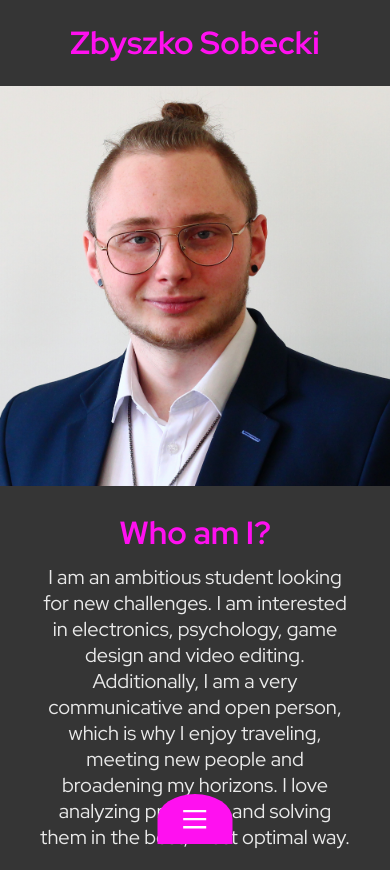
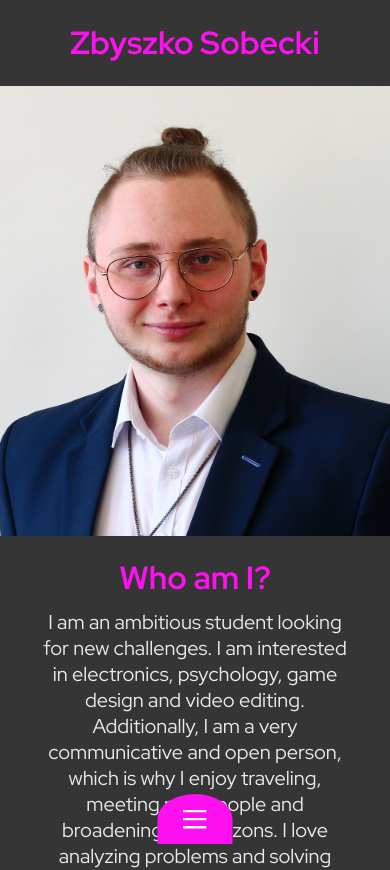
Before and after one commit to dziwuj/CV, a React (Vite) app: page / in a window 390 px wide. Shown: the top 870 px of the page. Built offline with nearby package versions, Linux system fonts and the light colour scheme.

Commit message:
changed prof img to div with background to fix object-fit bug after exporting to pdf

```diff
--- a/src/components/Photo.tsx
+++ b/src/components/Photo.tsx
@@ -4,7 +4,7 @@ import images from "../constants/images";
 const Photo = () => {
     return (
         <div className="photo">
-            <img alt="profile photo" src={images.prof} />
+            <div style={{ backgroundImage: `url(${images.prof})` }} />
         </div>
     );
 };
--- a/src/styles/main.scss
+++ b/src/styles/main.scss
@@ -5,7 +5,6 @@
 
 html,
 body {
-    background-color: $background-color;
     font-family: "Red Hat Display", "DejaVu Sans", sans-serif;
     height: 100%;
     background-color: $background-color;
@@ -89,17 +88,18 @@ p {
         width: 100%;
         aspect-ratio: 1/1;
         flex: 0 1 auto;
-        background-size: cover;
-        background-position: center;
-        background-repeat: no-repeat;
         display: flex;
         justify-content: center;
 
-        img {
+        div {
             border-radius: 50%;
             width: 100%;
             height: 100%;
-            object-fit: cover;
+            max-width: 300px;
+            max-height: 300px;
+            background-size: cover;
+            background-position: center;
+            background-repeat: no-repeat;
         }
     }
 
@@ -261,16 +261,15 @@ p {
 
         .photo {
             width: 100%;
+            height: 450px;
             flex: 0 1 auto;
-            background-size: cover;
-            background-position: center;
-            background-repeat: no-repeat;
 
-            img {
-                max-height: 400px;
+            div {
                 width: 100%;
                 height: 100%;
-                object-fit: cover;
+                background-size: cover;
+                background-position: center;
+                background-repeat: no-repeat;
             }
         }
 
@@ -504,6 +503,14 @@ p {
         background-color: $background-color;
         color: $text-color;
         padding: 20px;
+        .photo {
+            div {
+                width: 300px;
+                height: 300px;
+                aspect-ratio: 1/1;
+                object-fit: cover;
+            }
+        }
     }
 
     .mobile {
@@ -511,6 +518,7 @@ p {
     }
 }
 
-.k-pdf-export .photo img {
+.k-pdf-export .photo div {
     border-radius: 150px;
+    object-fit: cover;
 }
```
